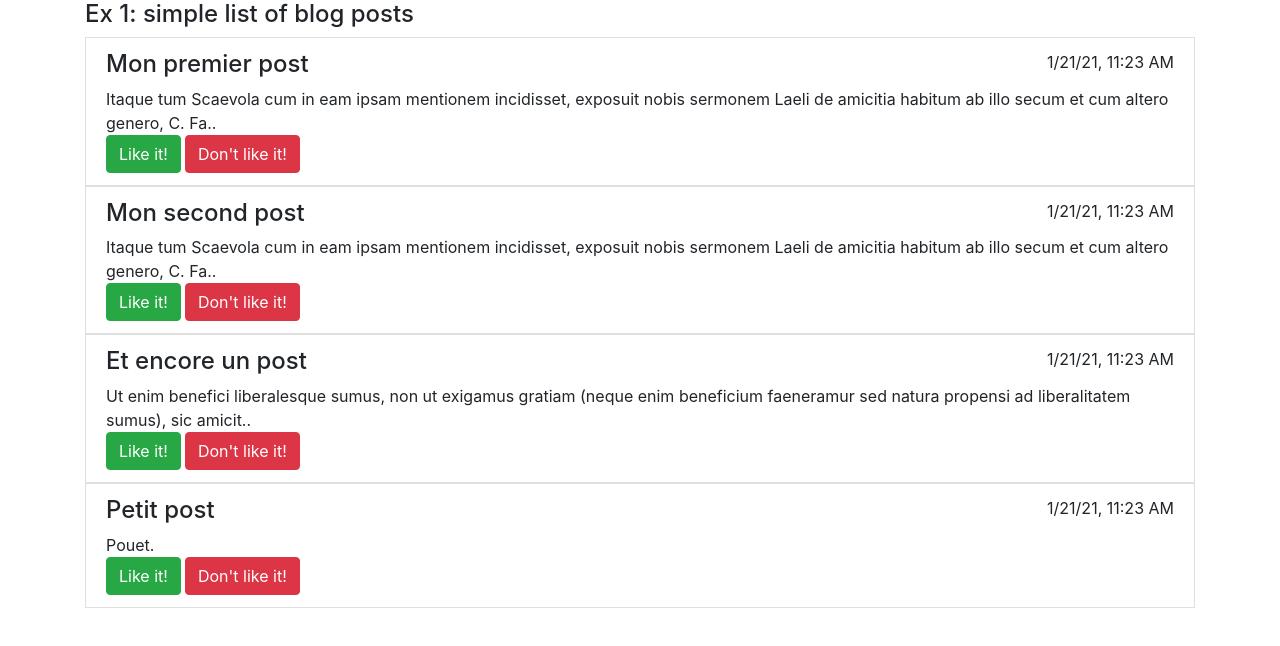
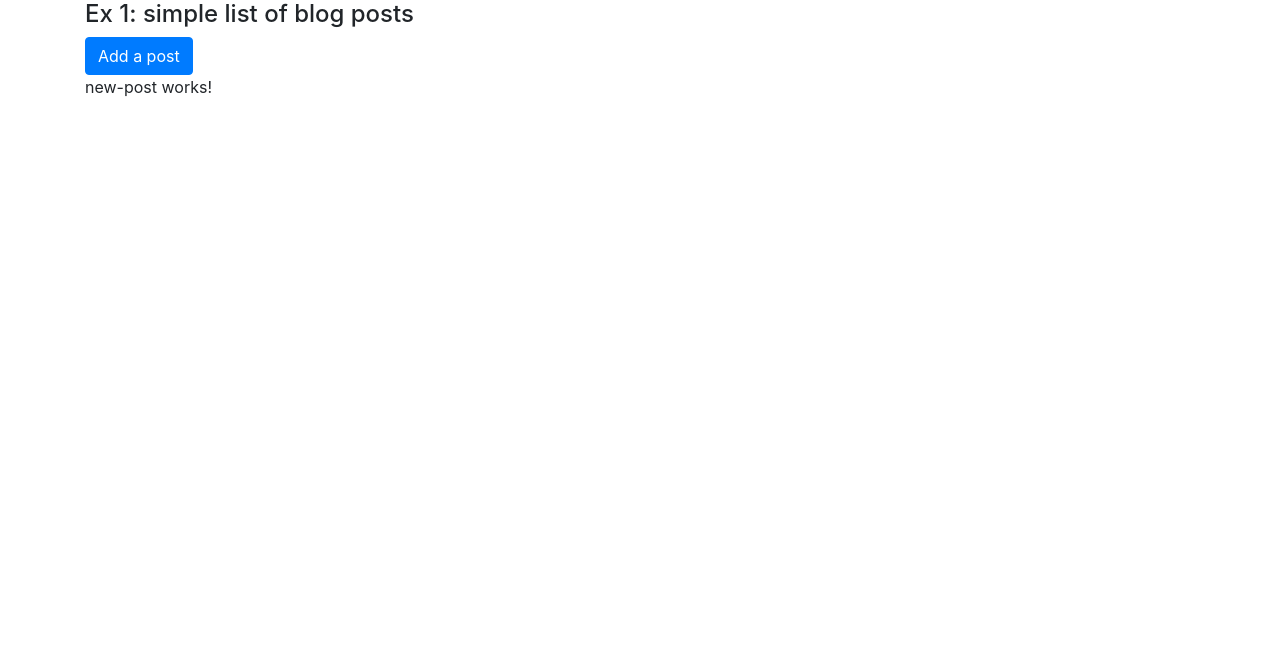
Before and after one commit to legrosmanu/training-full-stack-dev, an Angular app in the folder angular-ex1/: page /posts/new in a window 1280 px wide. Shown: the top 646 px of the page. Built offline with nearby package versions, Linux system fonts and the light colour scheme.

Commit message:
Add the component to add a blog post

```diff
--- a/angular-ex1/src/app/app.component.html
+++ b/angular-ex1/src/app/app.component.html
@@ -2,7 +2,16 @@
   <div class="row">
     <div class="col-12">
       <h4>Ex 1: simple list of blog posts</h4>
-      <app-post-list-component [posts]="posts"></app-post-list-component>
+    </div>
+  </div>
+  <div class="row">
+    <div class="col-12">
+      <button class="btn btn-primary" (click)="onAddPost()">Add a post</button>
+    </div>
+  </div>
+  <div class="row">
+    <div class="col-12">
+      <router-outlet></router-outlet>
     </div>
   </div>
 </div>
--- a/angular-ex1/src/app/app.component.ts
+++ b/angular-ex1/src/app/app.component.ts
@@ -1,4 +1,5 @@
 import { Component } from '@angular/core';
+import { Router } from '@angular/router';
 import { BlogPost } from './models/BlogPost';
 
 @Component({
@@ -8,28 +9,11 @@ import { BlogPost } from './models/BlogPost';
 })
 export class AppComponent {
 
-  posts: Array<BlogPost>;
+  constructor(private router: Router) {
+  }
 
-  constructor() {
-    this.posts = [];
-    let newPost = new BlogPost();
-    newPost.title = "Mon premier post";
-    newPost.content = "Itaque tum Scaevola cum in eam ipsam mentionem incidisset, exposuit nobis sermonem Laeli de amicitia habitum ab illo secum et cum altero genero, C. Fannio Marci filio, paucis diebus post mortem Africani. Eius disputationis sententias memoriae mandavi, quas hoc libro exposui arbitratu meo; quasi enim ipsos induxi loquentes, ne 'inquam' et 'inquit' saepius interponeretur, atque ut tamquam a praesentibus coram haberi sermo videretur.";
-    this.posts.push(newPost);
-    newPost = new BlogPost();
-    newPost.title = "Mon second post";
-    newPost.content = "Itaque tum Scaevola cum in eam ipsam mentionem incidisset, exposuit nobis sermonem Laeli de amicitia habitum ab illo secum et cum altero genero, C. Fannio Marci filio, paucis diebus post mortem Africani. Eius disputationis sententias memoriae mandavi, quas hoc libro exposui arbitratu meo; quasi enim ipsos induxi loquentes, ne 'inquam' et 'inquit' saepius interponeretur, atque ut tamquam a praesentibus coram haberi sermo videretur.";
-    this.posts.push(newPost);
-    newPost = new BlogPost();
-    newPost.title = "Et encore un post";
-    newPost.content = `Ut enim benefici liberalesque sumus, non ut exigamus gratiam (neque enim beneficium faeneramur sed natura propensi ad liberalitatem sumus), sic amicitiam non spe mercedis adducti sed quod omnis eius fructus in ipso amore inest, expetendam putamus.
-    Et quoniam apud eos ut in capite mundi morborum acerbitates celsius dominantur, ad quos vel sedandos omnis professio medendi torpescit, excogitatum est adminiculum sospitale nequi amicum perferentem similia videat, additumque est cautionibus paucis remedium aliud satis validum, ut famulos percontatum missos quem ad modum valeant noti hac aegritudine colligati, non ante recipiant domum quam lavacro purgaverint corpus. ita etiam alienis oculis visa metuitur labes.
-    Et quoniam apud eos ut in capite mundi morborum acerbitates celsius dominantur, ad quos vel sedandos omnis professio medendi torpescit, excogitatum est adminiculum sospitale nequi amicum perferentem similia videat, additumque est cautionibus paucis remedium aliud satis validum, ut famulos percontatum missos quem ad modum valeant noti hac aegritudine colligati, non ante recipiant domum quam lavacro purgaverint corpus. ita etiam alienis oculis visa metuitur labes.`;
-    this.posts.push(newPost);
-    newPost = new BlogPost();
-    newPost.title = "Petit post";
-    newPost.content = "Pouet.";
-    this.posts.push(newPost);
+  onAddPost(): void {
+    this.router.navigate(['posts/new']);
   }
 
 }
--- a/angular-ex1/src/app/app.module.ts
+++ b/angular-ex1/src/app/app.module.ts
@@ -4,15 +4,25 @@ import { NgModule } from '@angular/core';
 import { AppComponent } from './app.component';
 import { PostListComponentComponent } from './post-list-component/post-list-component.component';
 import { PostListItemComponentComponent } from './post-list-item-component/post-list-item-component.component';
+import { NewPostComponent } from './new-post/new-post.component';
+import { RouterModule, Routes } from '@angular/router';
+
+const appRoutes: Routes = [
+  {path: 'posts/new', component: NewPostComponent},
+  {path: 'posts', component: PostListComponentComponent},
+  {path: '', component: PostListComponentComponent}
+];
 
 @NgModule({
   declarations: [
     AppComponent,
     PostListComponentComponent,
-    PostListItemComponentComponent
+    PostListItemComponentComponent,
+    NewPostComponent
   ],
   imports: [
-    BrowserModule
+    BrowserModule,
+    RouterModule.forRoot(appRoutes),
   ],
   providers: [],
   bootstrap: [AppComponent]
--- /dev/null
+++ b/angular-ex1/src/app/new-post/new-post.component.html
@@ -0,0 +1 @@
+<p>new-post works!</p>
--- /dev/null
+++ b/angular-ex1/src/app/new-post/new-post.component.ts
@@ -0,0 +1,15 @@
+import { Component, OnInit } from '@angular/core';
+
+@Component({
+  selector: 'app-new-post',
+  templateUrl: './new-post.component.html',
+  styleUrls: ['./new-post.component.css']
+})
+export class NewPostComponent implements OnInit {
+
+  constructor() { }
+
+  ngOnInit(): void {
+  }
+
+}
--- a/angular-ex1/src/app/post-list-component/post-list-component.component.ts
+++ b/angular-ex1/src/app/post-list-component/post-list-component.component.ts
@@ -8,10 +8,28 @@ import { BlogPost } from '../models/BlogPost';
 })
 export class PostListComponentComponent implements OnInit {
 
-  @Input() posts: Array<BlogPost>;
+  posts: Array<BlogPost>;
 
   constructor() {
     this.posts = [];
+    let newPost = new BlogPost();
+    newPost.title = "Mon premier post";
+    newPost.content = "Itaque tum Scaevola cum in eam ipsam mentionem incidisset, exposuit nobis sermonem Laeli de amicitia habitum ab illo secum et cum altero genero, C. Fannio Marci filio, paucis diebus post mortem Africani. Eius disputationis sententias memoriae mandavi, quas hoc libro exposui arbitratu meo; quasi enim ipsos induxi loquentes, ne 'inquam' et 'inquit' saepius interponeretur, atque ut tamquam a praesentibus coram haberi sermo videretur.";
+    this.posts.push(newPost);
+    newPost = new BlogPost();
+    newPost.title = "Mon second post";
+    newPost.content = "Itaque tum Scaevola cum in eam ipsam mentionem incidisset, exposuit nobis sermonem Laeli de amicitia habitum ab illo secum et cum altero genero, C. Fannio Marci filio, paucis diebus post mortem Africani. Eius disputationis sententias memoriae mandavi, quas hoc libro exposui arbitratu meo; quasi enim ipsos induxi loquentes, ne 'inquam' et 'inquit' saepius interponeretur, atque ut tamquam a praesentibus coram haberi sermo videretur.";
+    this.posts.push(newPost);
+    newPost = new BlogPost();
+    newPost.title = "Et encore un post";
+    newPost.content = `Ut enim benefici liberalesque sumus, non ut exigamus gratiam (neque enim beneficium faeneramur sed natura propensi ad liberalitatem sumus), sic amicitiam non spe mercedis adducti sed quod omnis eius fructus in ipso amore inest, expetendam putamus.
+    Et quoniam apud eos ut in capite mundi morborum acerbitates celsius dominantur, ad quos vel sedandos omnis professio medendi torpescit, excogitatum est adminiculum sospitale nequi amicum perferentem similia videat, additumque est cautionibus paucis remedium aliud satis validum, ut famulos percontatum missos quem ad modum valeant noti hac aegritudine colligati, non ante recipiant domum quam lavacro purgaverint corpus. ita etiam alienis oculis visa metuitur labes.
+    Et quoniam apud eos ut in capite mundi morborum acerbitates celsius dominantur, ad quos vel sedandos omnis professio medendi torpescit, excogitatum est adminiculum sospitale nequi amicum perferentem similia videat, additumque est cautionibus paucis remedium aliud satis validum, ut famulos percontatum missos quem ad modum valeant noti hac aegritudine colligati, non ante recipiant domum quam lavacro purgaverint corpus. ita etiam alienis oculis visa metuitur labes.`;
+    this.posts.push(newPost);
+    newPost = new BlogPost();
+    newPost.title = "Petit post";
+    newPost.content = "Pouet.";
+    this.posts.push(newPost);
   }
 
   ngOnInit(): void {
```
Also changed, not shown: angular-ex1/src/app/new-post/new-post.component.css (added).
